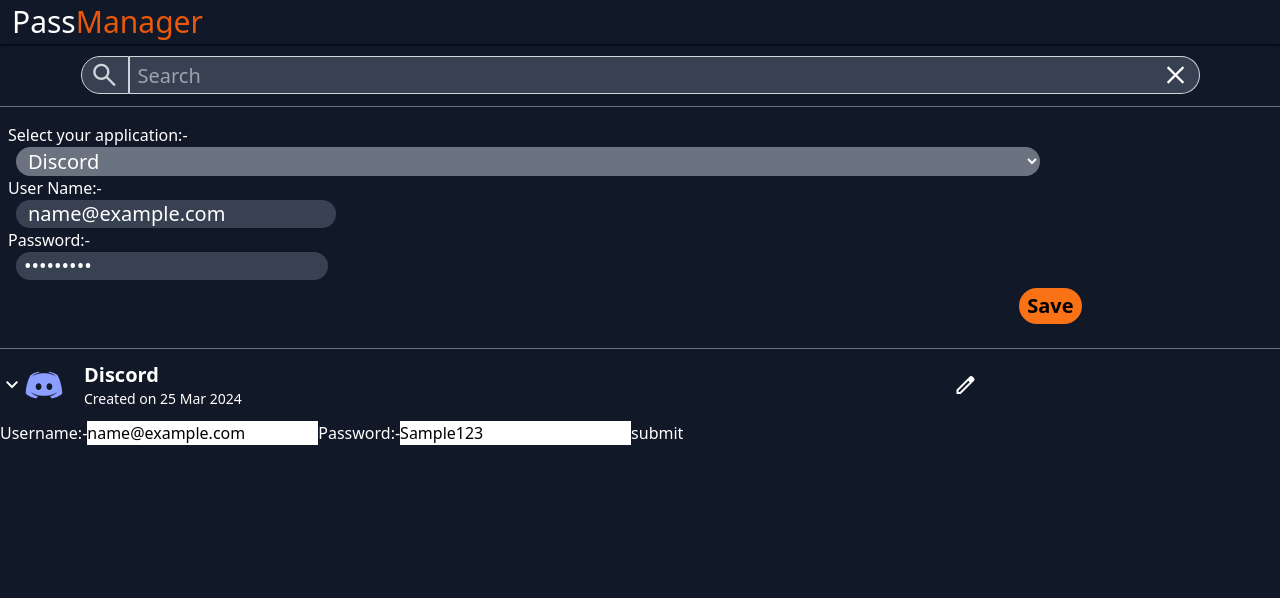
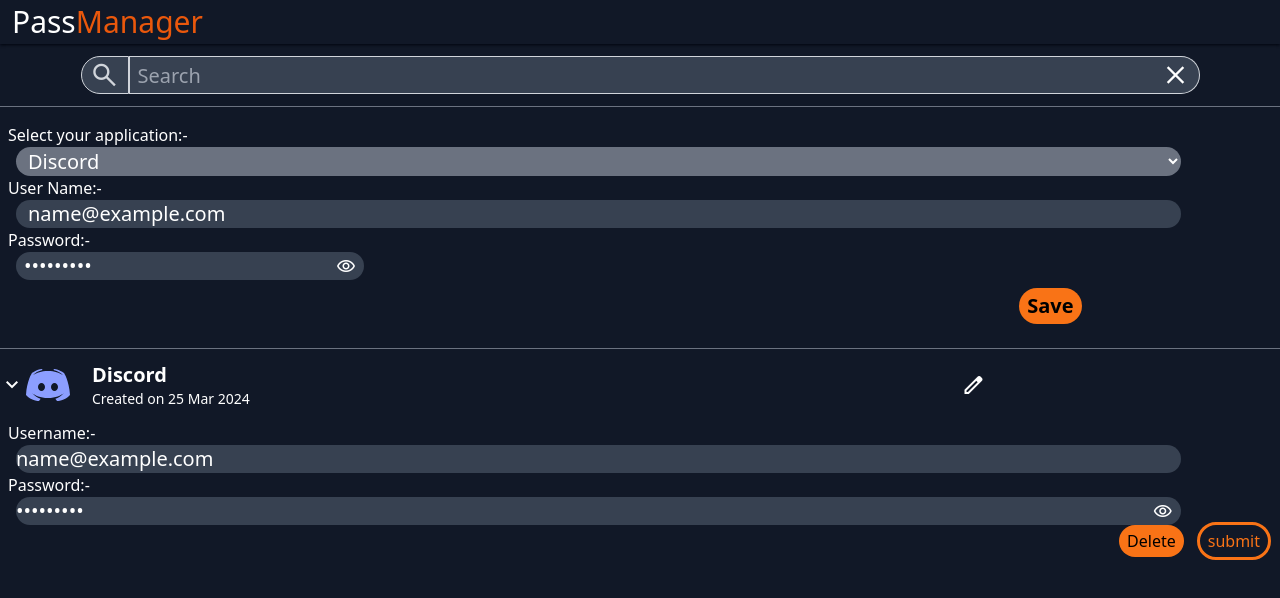
Before and after one commit to TheUser5050/Password-Manager, a React (Vite) app: page / in a window 1280 px wide. Both pictures are taken after typing "name@example.com", "Sample123" into the empty fields and a click on the input "Save". Shown: the top 598 px of the page. Built offline with nearby package versions, Linux system fonts and the light colour scheme.

Commit message:
Bug fixed when deleting a password of repeating apps

```diff
--- a/src/App.jsx
+++ b/src/App.jsx
@@ -6,6 +6,7 @@
 import { useDispatch, useSelector } from "react-redux";
 import { v4 as uuidv4 } from "uuid";
 import { changeIsInList } from "./features/isInCard";
+import listSlice from "./features/listSlice";
 
 function App() {
   const [search, setSearch] = useState("");
@@ -13,7 +14,7 @@
   const list = useSelector((state) => state.list.myArray);
   const isInCard = useSelector((state) => state.incard.myIsInCard);
   const dispatch = useDispatch();
-  // const isInCard = useSelector((state) => state.card.myCard);
+  const isDelete = useSelector((state) => state.isdelete.Delete);
   const [filterList, setFilterList] = useState([]);
 
   const handleSearch = (e) => {
@@ -22,48 +23,48 @@
 
   const handleKey = (e) => {
     if (e.key === "Enter") {
-      console.log(search);
       e.target.blur();
     }
   };
 
   useEffect(() => {
-    // if (list.lengtg > 1) {
-    //   list.forEach((item) => {
-    //     if (item.apps == isInCard.apps) {
-    //       dispatch(changeIsInList(true));
-    //       console.log("The apps are equal");
-    //     } else {
-    //       dispatch(changeIsInList(false));
-    //     }
-    //   });
-    // }
-    // console.log(isInCard);
-    // isInCard.isInList == false && setFilterList([...filterList, isInCard]);
     if (list.length > 0) {
       let isInList = false;
       let item = list[list.length - 1];
-      let apps = [];
       for (let i = 0; i <= list.length - 2; i++) {
         if (item.apps === list[i].apps) {
           isInList = true;
         }
-        // console.log(item.apps, list[i]);
       }
       list.forEach((item) => {
-        if (!isInList && !item.isUpdated) {
-          list.forEach((item) => {
-            apps = [...apps, item.apps];
-          });
+        if (!isInList && !item.isUpdated && !isDelete.value) {
           setFilterList([...filterList, item]);
         }
       });
-      // console.log(filterList);
-      console.log(list);
-      // console.log(apps);
-      // console.log("The useEffect for list triggered");
     }
-    // console.log(list[list.length - 1]);
+    if (list.length === 0) {
+      setFilterList([]);
+    } else if (isDelete.value) {
+      let newflist = [];
+      // Adding item to newflist variable with duplicate components
+      list.forEach((lists) => {
+        filterList.map((item) => {
+          if (item.apps === lists.apps) {
+            console.log(item);
+            newflist = [...newflist, item];
+          }
+        });
+      });
+      // Removing the duplicate items from newflist variable
+      let isInlist = -1;
+      for (let i = 0; i <= newflist.length - 2; i++) {
+        if (newflist[newflist.length - 1] === newflist[i]) {
+          isInlist = newflist.findIndex((obj) => obj.id === newflist[i].id);
+          newflist.splice(isInlist, 1);
+        }
+      }
+      setFilterList(newflist);
+    }
   }, [list]);
 
   return (
--- a/src/app/store.js
+++ b/src/app/store.js
@@ -1,12 +1,12 @@
 import { configureStore } from "@reduxjs/toolkit";
 import listReducer from "../features/listSlice";
-import idReducer from "../features/idSlice";
+import deleteReducer from "../features/deleteSlice";
 import isInCardReducer from "../features/isInCard";
 
 export const store = configureStore({
   reducer: {
     list: listReducer,
-    id: idReducer,
     incard: isInCardReducer,
+    isdelete: deleteReducer,
   },
 });
--- a/src/components/PassCard.jsx
+++ b/src/components/PassCard.jsx
@@ -21,7 +21,10 @@
             <span className="material-symbols-outlined">
               keyboard_arrow_down
             </span>
-            <img src={`/.SVG/${props.app}.svg`} className="h-10" />
+            <img
+              src={`/.SVG/${props.app}.svg`}
+              className={("h-10", props.app === "Github" ? "invert" : "")}
+            />
           </div>
           <div className="flex items-center gap-1">
             <div className="flex flex-col w-[67vw]">
--- a/src/components/PassInput.jsx
+++ b/src/components/PassInput.jsx
@@ -3,7 +3,6 @@
 import { useDispatch, useSelector } from "react-redux";
 import { addToArray } from "../features/listSlice";
 import { v4 as uuidv4 } from "uuid";
-import { addToId } from "../features/idSlice";
 import { addToIsInCard } from "../features/isInCard";
 // import { addToCard } from "../features/cardSlice";
 
@@ -13,19 +12,15 @@
     handleSubmit,
     formState: { errors },
   } = useForm();
+  const [showPassword, setShowPassword] = useState(false);
 
   const list = useSelector((state) => state.list.myArray);
-  const id = useSelector((state) => state.id.myId);
   const dispatch = useDispatch();
 
   const handleSave = (data) => {
     const newData = { ...data, id: uuidv4(), isUpdated: false };
-    dispatch(addToId(newData.id));
     dispatch(addToArray(newData));
     dispatch(addToIsInCard({ ...newData, isInList: false }));
-    // dispatch(addToCard({ ...newData, isInList: false }));
-    console.log(list);
-    // console.log(id);
   };
 
   return (
@@ -33,7 +28,7 @@
       <form onSubmit={handleSubmit(handleSave)}>
         <label htmlFor="apps">Select your application:-</label>
         <select
-          className="bg-gray-500 outline-0 w-[80vw] text-xl rounded-full px-2 block mx-2"
+          className="bg-gray-500 outline-0 w-[80vw] text-xl rounded-full px-2 block mx-2 w-[91vw]"
           {...register("apps")}
           id="apps"
         >
@@ -52,7 +47,7 @@
         <input
           type="email"
           name="username"
-          className="block mx-2 outline-0 bg-gray-700 rounded-full px-3 text-xl"
+          className="block mx-2 outline-0 bg-gray-700 rounded-full px-3 text-xl w-[91vw]"
           {...register("username", {
             required: {
               value: true,
@@ -64,16 +59,26 @@
         />
         {errors.username && <p>{errors.username.message}</p>}
         <label htmlFor="password">Password:-</label>
+        <span className="flex items-center gap-0 w-[91vw]">
           <input
-          type="password"
+            type={showPassword ? "text" : "password"}
             name="password"
-          className="block mx-2 outline-0 bg-gray-700 rounded-full px-2 text-xl"
+            className="block ml-2 outline-0 bg-gray-700 rounded-l-full px-2 text-xl inline"
             {...register("password", {
               required: { value: true, message: "Thus field is required" },
             })}
             id="password"
             autoComplete="current-password"
           />
+          <span
+            className="material-symbols-outlined bg-gray-700 rounded-r-full text-xl px-2"
+            onClick={(e) => {
+              setShowPassword(!showPassword);
+            }}
+          >
+            {showPassword ? "visibility_off" : "visibility"}
+          </span>
+        </span>
         {errors.password && <p>{errors.password.message}</p>}
         <input
           className="text-black text-xl rounded-full bg-orange-500 py-1 px-2 relative bottom-0 left-[80%] font-bold my-2"
--- a/src/components/PassShow.jsx
+++ b/src/components/PassShow.jsx
@@ -1,11 +1,12 @@
 import { useEffect, useRef, useState } from "react";
 import { useForm } from "react-hook-form";
 import { useDispatch, useSelector } from "react-redux";
-import { addToId } from "../features/idSlice";
+import { updateDelete, updateDeleteId } from "../features/deleteSlice";
 import {
   changeIsUpdated,
   changePassword,
   changeUsername,
+  deleteList,
 } from "../features/listSlice";
 
 const PassShow = (props) => {
@@ -20,6 +21,7 @@
   const dispatch = useDispatch();
   const [name, setName] = useState("");
   const [password, setPassword] = useState("");
+  const [showPassword, setShowPassword] = useState(false);
 
   const handleChange = (data) => {
     let id = props.passid;
@@ -38,31 +40,65 @@
   return (
     <>
       <form onSubmit={handleSubmit(handleChange)}>
-        <label htmlFor="username">Username:-</label>
+        <label htmlFor="username" className="mx-2">
+          Username:-
+        </label>
         <input
           type="email"
           {...register("username", { required: true })}
           value={name}
-          className="text-black"
+          className="w-[91vw] mx-4 bg-gray-700 rounded-full text-xl outline-0"
           onChange={(e) => {
             setName(e.target.value);
           }}
           id="username"
         />
         {errors.username && <p>You have to change the email before saving</p>}
-        <label htmlFor="password">Password:-</label>
+        <label htmlFor="password" className="mx-2">
+          Password:-
+        </label>
+        <span className="flex items-center gap-0 w-[91vw] mx-4">
           <input
-          type="text"
+            type={showPassword ? "text" : "password"}
             {...register("password", { required: true })}
             value={password}
-          className="text-black"
+            className="bg-gray-700 rounded-l-full text-xl w-full outline-0"
             onChange={(e) => {
               setPassword(e.target.value);
             }}
             id="password"
           />
+          <span
+            className="material-symbols-outlined text-xl rounded-r-full bg-gray-700 px-2"
+            onClick={() => {
+              setShowPassword(!showPassword);
+            }}
+          >
+            {showPassword ? "visibility_off" : "visibility"}
+          </span>
+        </span>
         {errors.password && <p>You have to change password before saving</p>}
-        <input type="submit" value="submit" />
+        <span className="flex items-center justify-end gap-4 px-3">
+          <button
+            type="button"
+            className="text-black bg-orange-500 py-1 px-2 rounded-full"
+            onClick={() => {
+              dispatch(updateDelete(true));
+              dispatch(updateDeleteId(props.passid));
+              dispatch(deleteList(props.passid));
+              setTimeout(() => {
+                dispatch(updateDelete(false));
+              }, 1000);
+            }}
+          >
+            Delete
+          </button>
+          <input
+            type="submit"
+            value="submit"
+            className="text-orange-500 py-1 px-2 outline outline-orange-500 rounded-full"
+          />
+        </span>
       </form>
     </>
   );
--- /dev/null
+++ b/src/features/deleteSlice.js
@@ -0,0 +1,26 @@
+import { createSlice } from "@reduxjs/toolkit";
+
+const initialState = {
+  Delete: {
+    value: false,
+    id: "",
+  },
+};
+
+export const deleteSlice = createSlice({
+  name: "delete",
+  initialState,
+  reducers: {
+    updateDelete: (state, action) => {
+      state.Delete.value = action.payload;
+    },
+    updateDeleteId: (state, action) => {
+      state.Delete.id = action.payload;
+    },
+  },
+});
+
+// Action creators are generated for each case reducer function
+export const { updateDelete, updateDeleteId } = deleteSlice.actions;
+
+export default deleteSlice.reducer;
--- a/src/features/listSlice.js
+++ b/src/features/listSlice.js
@@ -14,7 +14,6 @@
     },
     changeUsername: (state, action) => {
       const { id, name } = action.payload;
-      console.log(name);
       state.myArray.map((item) => {
         if (item.id === id) {
           item.username = name;
@@ -37,11 +36,23 @@
         }
       });
     },
+    deleteList: (state, action) => {
+      const id = action.payload;
+      const index = state.myArray.findIndex((item) => item.id === id);
+      if (index !== -1) {
+        state.myArray.splice(index, 1);
+      }
+    },
   },
 });
 
 // Action creators are generated for each case reducer function
-export const { addToArray, changeUsername, changePassword, changeIsUpdated } =
-  listSlice.actions;
+export const {
+  addToArray,
+  changeUsername,
+  changePassword,
+  changeIsUpdated,
+  deleteList,
+} = listSlice.actions;
 
 export default listSlice.reducer;
```
Also changed, not shown: src/features/idSlice.js (deleted, +0 -20 lines). Lines whose indentation alone changed are shown as unchanged.
